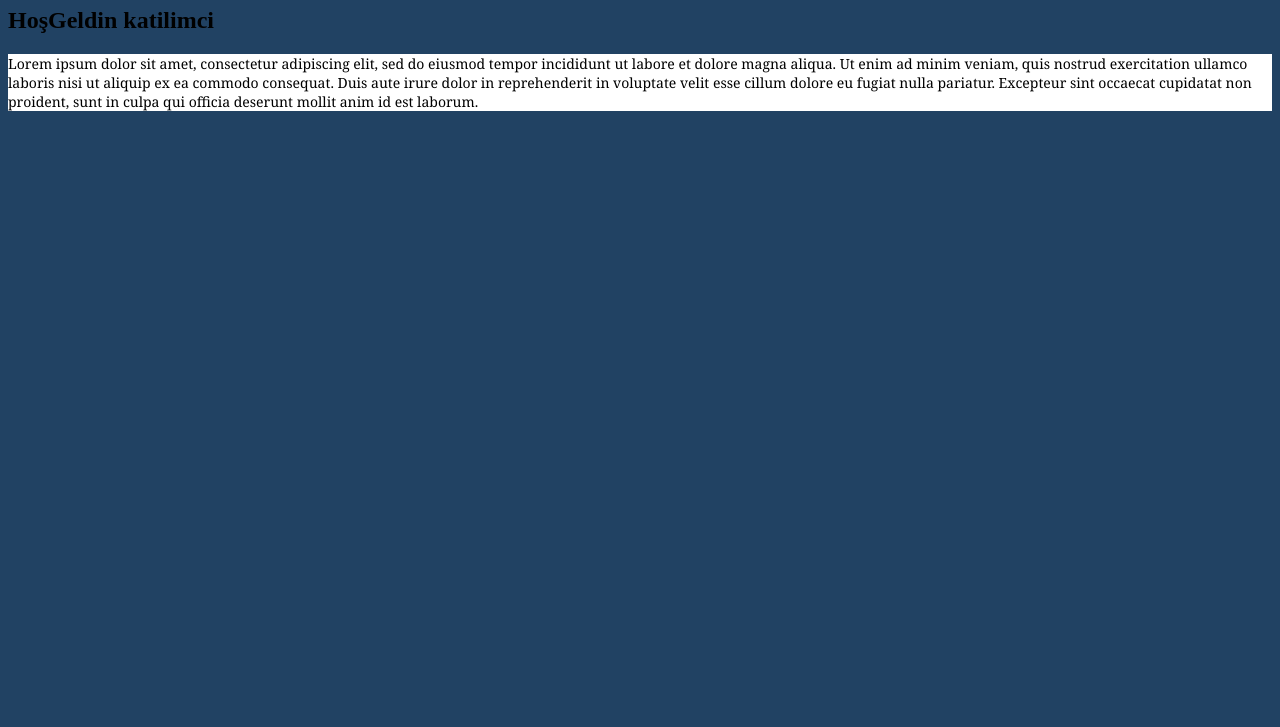
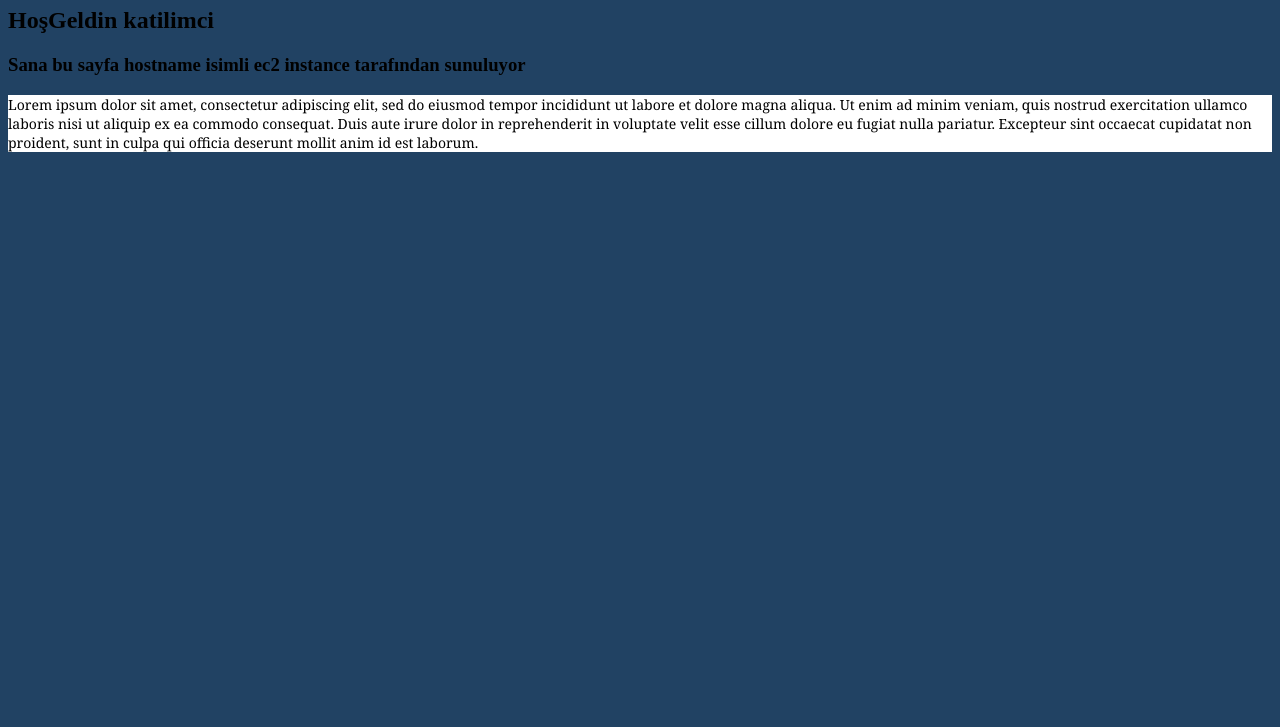
Before and after one commit to ozgurozturknet/public, a plain HTML site: page index.html in a window 1280 px wide. Shown: the part 73-800 px from the top of the page. Drawn offline with Linux system fonts and the light colour scheme.

Commit message:
Update index.html

```diff
--- a/index.html
+++ b/index.html
@@ -15,6 +15,7 @@ p {font-family:Georgia, serif;font-size:14px;font-style:normal;font-weight:norma
 <body>
 <h1>Bulut Bilisim ve DevOps Egitim Kampi 1. Donem</h1>
 <h2>HoşGeldin katilimci</h2>
+<h3>Sana bu sayfa hostname isimli ec2 instance tarafından sunuluyor</h3>
 <p>Lorem ipsum dolor sit amet, consectetur adipiscing elit, sed do eiusmod tempor incididunt ut labore et dolore magna aliqua. Ut enim ad minim veniam, quis nostrud exercitation ullamco laboris nisi ut aliquip ex ea commodo consequat. Duis aute irure dolor in reprehenderit in voluptate velit esse cillum dolore eu fugiat nulla pariatur. Excepteur sint occaecat cupidatat non proident, sunt in culpa qui officia deserunt mollit anim id est laborum.</p>
 </body>
 </html>
```
